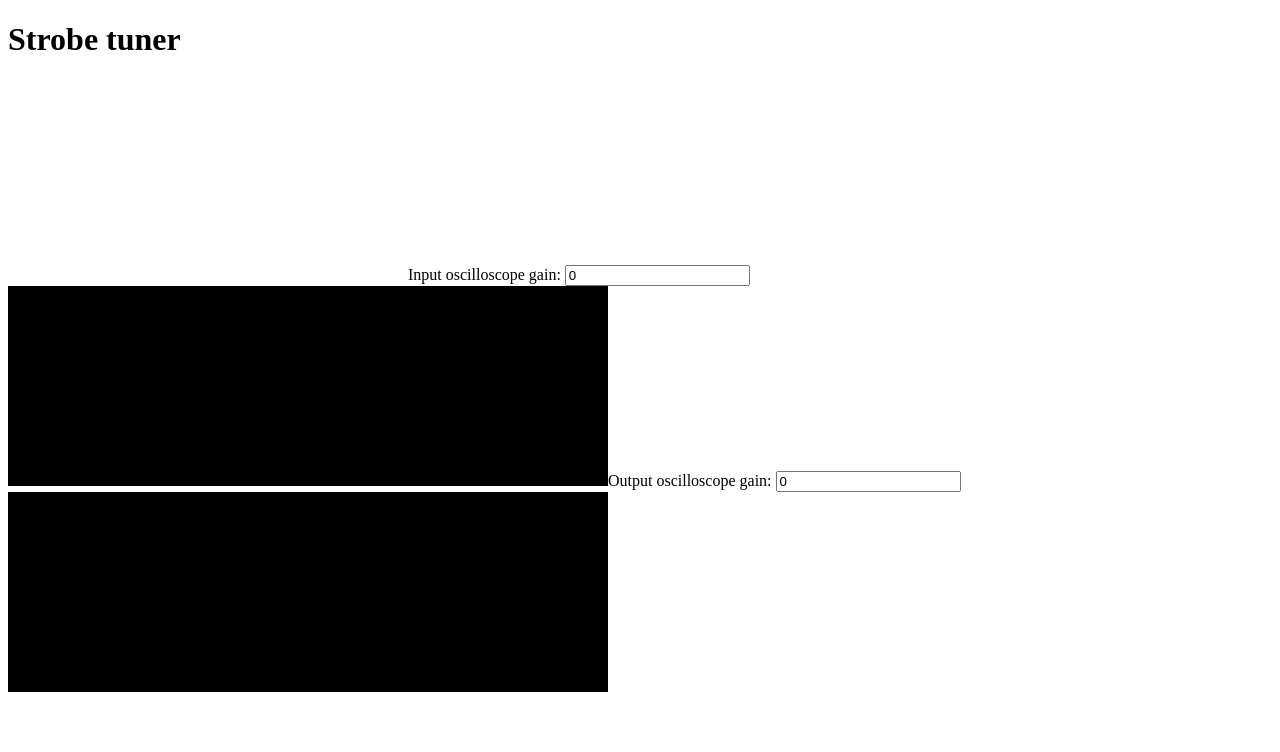
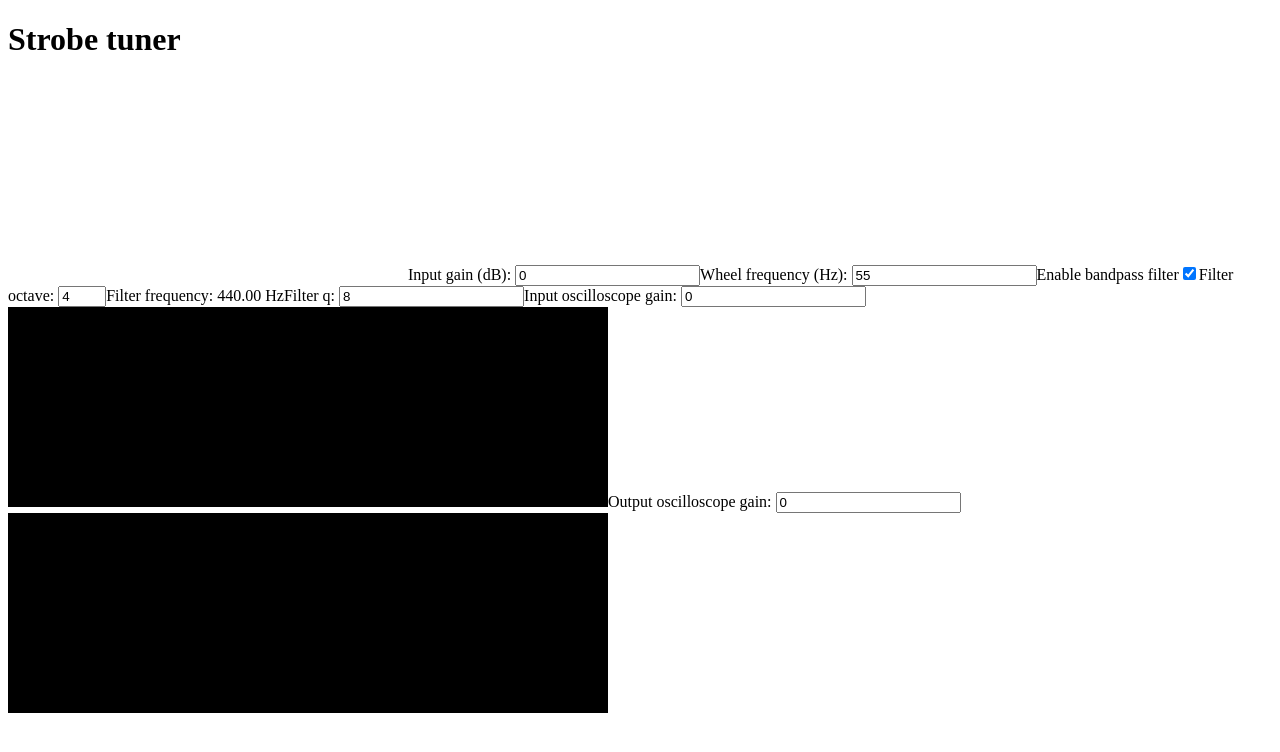
Before and after one commit to frun36/strobe-tuner, a React (Vite) app: page / in a window 1280 px wide. Shown: the top 752 px of the page. Built offline with nearby package versions, Linux system fonts and the light colour scheme; no server answers.

Commit message:
Add settings component

```diff
--- a/src/App.jsx
+++ b/src/App.jsx
@@ -1,11 +1,12 @@
 import { useEffect, useRef, useState } from "react";
-import { setupAudio } from "/src/audio/setupAudio";
-import Tuner from "/src/components/Tuner"
+import { setupAudio } from "./audio/setupAudio";
+import Tuner from "./components/Tuner"
 import Oscilloscope from "./components/Oscilloscope";
+import Settings from "./components/Settings";
+import { dBToLinear } from "./utils/utils";
 
-function App() {
-    const [audioContext, setAudioContext] = useState(null);
-    const [audioNode, setAudioNode] = useState(null);
+export default function App() {
+    const [tunerNode, setAudioNode] = useState(null);
     const [inputGainNode, setInputGainNode] = useState(null);
 
     const imgRef = useRef(null);
@@ -17,11 +18,30 @@ function App() {
         pitch: [],
     });
 
+    const defaultSettings = {
+        inputGain: 0,
+        wheelFrequency: 55.00,
+        filterOn: true,
+        filterOctave: 4,
+        filterQ: 8.,
+    };
+
+    const updateSettings = (settings) => {
+        tunerNode.port.postMessage({
+            type: "update-settings",
+            wheelFrequency: settings.wheelFrequency,
+            filterOn: settings.filterOn,
+            filterOctave: settings.filterOctave,
+            filterQ: settings.filterQ,
+        });
+
+        inputGainNode.gain.value = dBToLinear(settings.inputGain);
+    }
 
     useEffect(() => {
         const awaitSetupAudio = async () => {
-            const { context, node, inputGainNode } = await setupAudio();
-            node.UIEventHandler = (msg) => {
+            const { tunerNode, inputGainNode } = await setupAudio();
+            tunerNode.UIEventHandler = (msg) => {
                 switch (msg.type) {
                     case "frame":
                         // console.log(msg.frame);
@@ -31,8 +51,7 @@ function App() {
                         console.error(msg.type + " is not a supported message from tuner");
                 }
             };
-            setAudioContext(context);
-            setAudioNode(node);
+            setAudioNode(tunerNode);
             setInputGainNode(inputGainNode);
         }
         awaitSetupAudio();
@@ -40,21 +59,20 @@ function App() {
 
     useEffect(() => {
         function step() {
-            audioNode && audioNode.port.postMessage({ type: "get-frame" });
+            tunerNode && tunerNode.port.postMessage({ type: "get-frame" });
 
             window.requestAnimationFrame(step);
         }
         window.requestAnimationFrame(step);
-    }, [audioNode]);
+    }, [tunerNode]);
 
 
     return <>
         <img ref={imgRef} src={"/wheel.png"} style={{ display: "none" }} />
         <h1>Strobe tuner</h1>
         <Tuner positionBuffer={frame.positionBuffer} img={imgRef.current} />
+        <Settings updater={updateSettings} defaultSettings={defaultSettings} />
         <Oscilloscope buffer={frame.inputBuffer} gainLabel="Input oscilloscope gain: " />
         <Oscilloscope buffer={frame.outputBuffer} gainLabel="Output oscilloscope gain: " />
     </>
 }
-
-export default App
--- a/src/audio/TunerProcessor.js
+++ b/src/audio/TunerProcessor.js
@@ -49,7 +49,7 @@ class TunerProcessor extends AudioWorkletProcessor {
                     }
                 });
                 break;
-            case "update-params":
+            case "update-settings":
                 console.log(msg);
                 this.tuner.update_params(msg.wheelFrequency, msg.filterOn, msg.filterOctave, msg.filterQ);
                 break;
--- a/src/audio/setupAudio.js
+++ b/src/audio/setupAudio.js
@@ -78,8 +78,7 @@ export async function setupAudio() {
     }
 
     return {
-        context,
-        node: tunerNode,
+        tunerNode: tunerNode,
         inputGainNode: inputGainNode,
     };
 }
--- /dev/null
+++ b/src/components/Settings.jsx
@@ -0,0 +1,50 @@
+import { useRef } from "react"
+
+export default function Settings({ updater, defaultSettings }) {
+    const inputGainRef = useRef(null);
+    const wheelFrequencyRef = useRef(null);
+    const filterOnRef = useRef(null);
+    const filterOctaveRef = useRef(null);
+    const filterQRef = useRef(null);
+
+    const changeHandler = () => {
+        const inputGainControl = inputGainRef.current;
+        const wheelFrequencyControl = wheelFrequencyRef.current;
+        const filterOnControl = filterOnRef.current;
+        const filterOctaveControl = filterOctaveRef.current;
+        const filterQControl = filterQRef.current;
+
+        updater({
+            inputGain: inputGainControl ? inputGainControl.value : defaultSettings.inputGain,
+            wheelFrequency: wheelFrequencyControl ? wheelFrequencyControl.value : defaultSettings.wheelFrequency,
+            filterOn: filterOnControl ? filterOnControl.checked : defaultSettings.filterOn,
+            filterOctave: filterOctaveControl ? filterOctaveControl.value : defaultSettings.filterOctave,
+            filterQ: filterQControl ? filterQControl.value : defaultSettings.filterQ,
+        });
+    }
+
+    return <>
+        <label htmlFor="inputGain">Input gain (dB): </label>
+        <input ref={inputGainRef} type="number" id="inputGain" defaultValue={defaultSettings.inputGain} onChange={changeHandler} />
+
+        <label htmlFor="wheelFrequency">Wheel frequency (Hz): </label>
+        <input ref={wheelFrequencyRef} type="number" id="wheelFrequency" min={0.0} step={0.01} defaultValue={defaultSettings.wheelFrequency} onChange={changeHandler} />
+
+        <label htmlFor="filterOn">Enable bandpass filter</label>
+        <input ref={filterOnRef} type="checkbox" id="filterOn" defaultChecked={defaultSettings.filterOn} onChange={changeHandler} />
+
+        <label htmlFor="filterOctave">Filter octave: </label>
+        <input ref={filterOctaveRef} type="number" id="filterOctave" min={1} defaultValue={defaultSettings.filterOctave} max={7} onChange={changeHandler} />
+        <label htmlFor="filterFrequency">Filter frequency: </label>
+        <output id="filterFrequency">
+            {
+                (wheelFrequencyRef.current && filterOctaveRef.current ?
+                    (wheelFrequencyRef.current.value * Math.pow(2, filterOctaveRef.current.value - 1)).toFixed(2) :
+                    (defaultSettings.wheelFrequency * Math.pow(2, defaultSettings.filterOctave - 1)).toFixed(2)) + " Hz"
+            }
+        </output>
+
+        <label htmlFor="filterQ">Filter q: </label>
+        <input ref={filterQRef} type="number" id="filterQ" min={0.1} defaultValue={defaultSettings.filterQ} step={0.1} onChange={changeHandler} />
+    </>
+}
```
